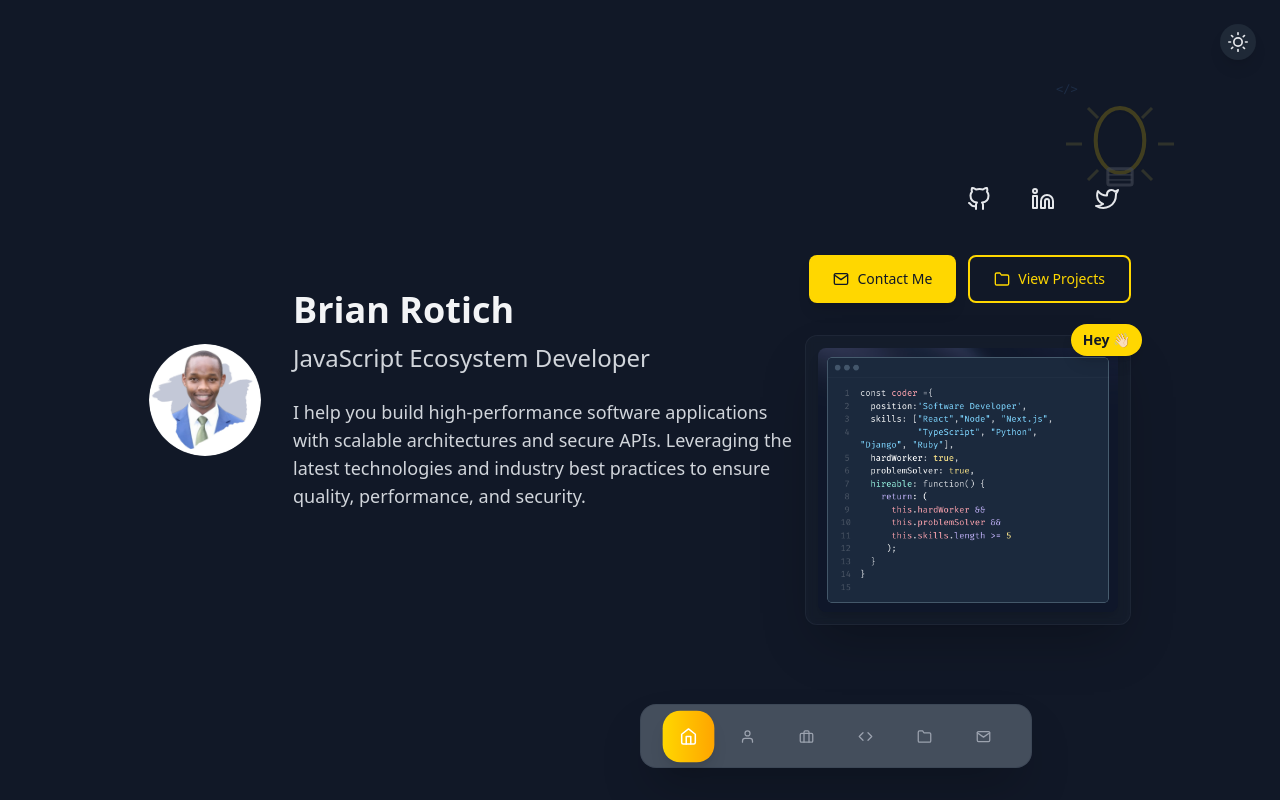
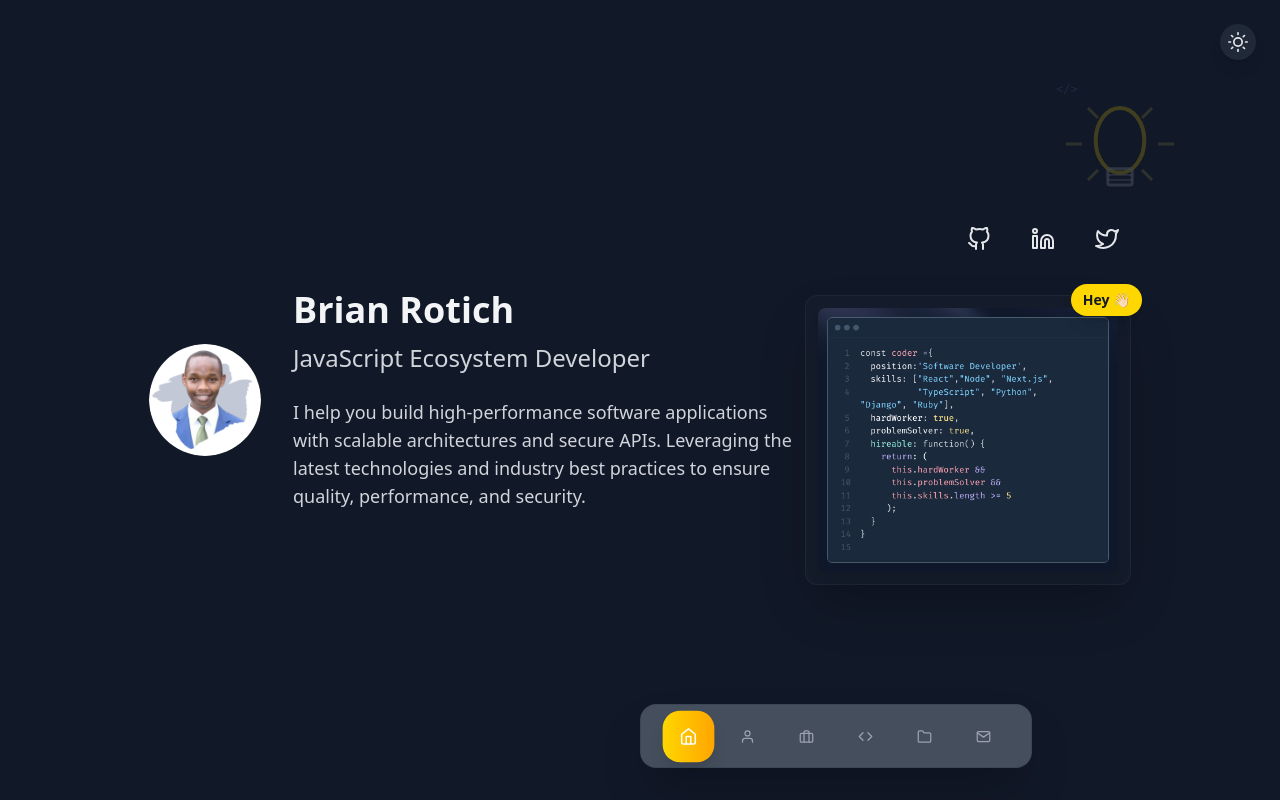
Before and after one commit to Brian-Rotich20/inovadev, a Next.js app: page / in a window 1280 px wide. Shown: the top 800 px of the page. Built offline with nearby package versions, Linux system fonts and the light colour scheme.

Commit message:
Hero cta buttons

```diff
--- a/src/components/Hero.jsx
+++ b/src/components/Hero.jsx
@@ -204,22 +204,23 @@ export default function Hero() {
               </div>
 
               {/* CTA Buttons */}
-            <div className="flex flex-col sm:flex-row gap-2 px-4">
+<div className="flex gap-2 w-full max-w-md mx-auto mt-6 px-4">
   <button
     onClick={() => document.getElementById('contact')?.scrollIntoView({ behavior: 'smooth' })}
-              className="flex-1 flex items-center justify-center gap-2 px-5 py-2.5 bg-[#FFD700] text-gray-900 font-medium rounded-lg hover:bg-yellow-500 transition-colors shadow-lg hover:shadow-xl text-sm"
+    className="flex-1 flex items-center justify-center gap-1 px-2.5 py-1.5 sm:px-4 sm:py-2 bg-[#FFD700] text-gray-900 text-xs sm:text-sm font-medium rounded-md hover:bg-yellow-500 transition shadow"
   >
-              <FiMail className="text-base" />
+    <FiMail className="text-sm sm:text-base" />
     Contact Me
   </button>
   <button
     onClick={() => document.getElementById('projects')?.scrollIntoView({ behavior: 'smooth' })}
-              className="flex-1 flex items-center justify-center gap-2 px-5 py-2.5 border-2 border-[#FFD700] text-[#FFD700] font-medium rounded-lg hover:bg-[#FFD700] hover:text-gray-900 transition-colors text-sm"
+    className="flex-1 flex items-center justify-center gap-1 px-2.5 py-1.5 sm:px-4 sm:py-2 border border-[#FFD700] text-[#FFD700] text-xs sm:text-sm font-medium rounded-md hover:bg-[#FFD700] hover:text-gray-900 transition"
   >
-              <FiFolder className="text-base" />
+    <FiFolder className="text-sm sm:text-base" />
     View Projects
   </button>
 </div>
+
 
 
               {/* Ray Code Image */}
@@ -291,40 +292,6 @@ export default function Hero() {
                 >
                   <FiTwitter />
                 </a>
-              </div>
-
-              {/* CTA Buttons */}
-<div className="flex flex-col sm:flex-row sm:justify-between sm:items-center gap-2 px-4">
-  <button
-    onClick={() => document.getElementById('contact')?.scrollIntoView({ behavior: 'smooth' })}
-    className="sm:w-1/2 flex items-center justify-center gap-2 px-5 py-2.5 bg-[#FFD700] text-gray-900 font-medium rounded-lg hover:bg-yellow-500 transition-colors shadow-lg hover:shadow-xl w-full text-sm"
-  >
-    <FiMail className="text-base" />
-    Contact Me
-  </button>
-  <button
-    onClick={() => document.getElementById('projects')?.scrollIntoView({ behavior: 'smooth' })}
-    className="sm:w-1/2 flex items-center justify-center gap-2 px-5 py-2.5 border-2 border-[#FFD700] text-[#FFD700] font-medium rounded-lg hover:bg-[#FFD700] hover:text-gray-900 transition-colors w-full text-sm"
-  >
-    <FiFolder className="text-base" />
-    View Projects
-              </button>
-            </div>
-              <div className="flex flex-col sm:flex-row sm:justify-between sm:items-center gap-2 px-4">
-                <button
-                  onClick={() => document.getElementById('contact')?.scrollIntoView({ behavior: 'smooth' })}
-                  className="sm:w-1/2 flex items-center justify-center gap-2 px-5 py-2.5 bg-[#FFD700] text-gray-900 font-medium rounded-lg hover:bg-yellow-500 transition-colors shadow-lg hover:shadow-xl w-full text-sm"
-                >
-                  <FiMail className="text-base" />
-                  Contact Me
-                </button>
-                <button
-                  onClick={() => document.getElementById('projects')?.scrollIntoView({ behavior: 'smooth' })}
-                  className="sm:w-1/2 flex items-center justify-center gap-2 px-5 py-2.5 border-2 border-[#FFD700] text-[#FFD700] font-medium rounded-lg hover:bg-[#FFD700] hover:text-gray-900 transition-colors w-full text-sm"
-                >
-                  <FiFolder className="text-base" />
-                  View Projects
-                </button>
               </div>
 
 
@@ -407,23 +374,6 @@ export default function Hero() {
                 </a>
               </div>
 
-              {/* CTA Buttons */}
-              <div className="flex flex-col xl:flex-row gap-3">
-                <button
-                  onClick={() => document.getElementById('contact')?.scrollIntoView({ behavior: 'smooth' })}
-                  className="flex items-center gap-2 px-6 py-3 bg-[#FFD700] text-gray-900 font-medium rounded-lg hover:bg-yellow-500 transition-colors shadow-lg hover:shadow-xl text-sm"
-                >
-                  <FiMail className="text-base" />
-                  Contact Me
-                </button>
-                <button
-                  onClick={() => document.getElementById('projects')?.scrollIntoView({ behavior: 'smooth' })}
-                  className="flex items-center gap-2 px-6 py-3 border-2 border-[#FFD700] text-[#FFD700] font-medium rounded-lg hover:bg-[#FFD700] hover:text-gray-900 transition-colors text-sm"
-                >
-                  <FiFolder className="text-base" />
-                  View Projects
-                </button>
-              </div>
 
               {/* Ray Code Image */}
               <RayCodeImage />
--- a/src/components/Projects.jsx
+++ b/src/components/Projects.jsx
@@ -18,6 +18,7 @@ export default function Projects() {
       description: 'A full-featured e-commerce shop with product catalog, cart, checkout. Currently in progress. ',
       image: '/ecommerce.jpeg',
       github: 'https://github.com/Brian-Rotich20/Django-Shop-With-RF',
+      live: 'https://frontend-shop-xi.vercel.app',
       tech: [<FaReact key="react" />, <SiNextdotjs key="next" />, <SiTailwindcss key="tailwind" />, <SiPostgresql key="postgresql"/>]
     },
     {
```
Lines whose indentation alone changed are shown as unchanged.
